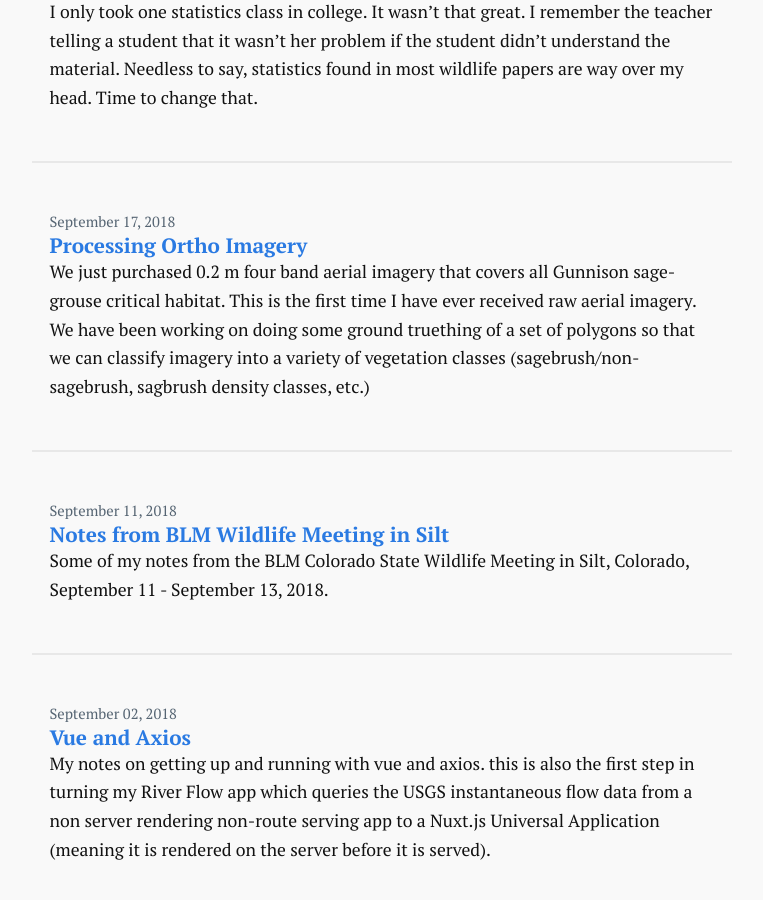
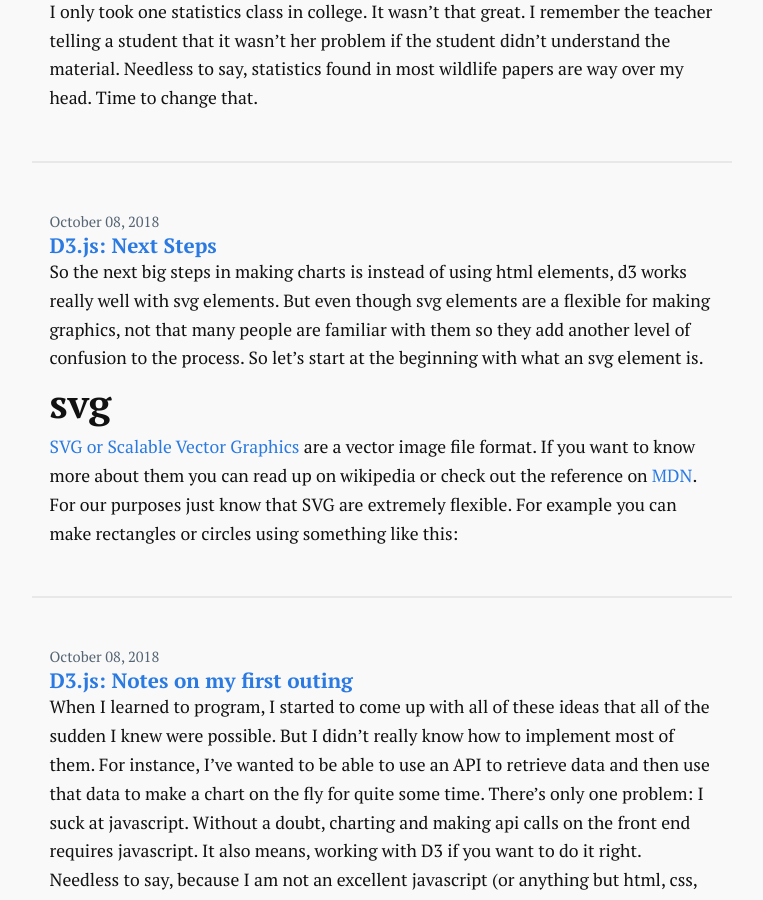
Before and after one commit to mschmidty/bio_notes, a Jekyll site: the page built from index.md, in a window 1280 px wide and 900 px high, scrolled down 1245 px. Shown: the whole window, without its empty margins (238-1001 px from the left). Built offline with Jekyll 4.4.1, drawn with Linux system fonts in a browser that asks for light colours; a script that is not in the unit is left out; some of the changed text lies outside the part shown.

Commit message:
continued series on D3

````diff
--- a/web_dev_notes/_posts/2018-10-08-d3js_first_charts.md
+++ b/web_dev_notes/_posts/2018-10-08-d3js_first_charts.md
@@ -2,19 +2,20 @@
 layout: post
 title:  "D3.js: Notes on my first outing"
 date:   2018-10-08 10:07:03 -0600
-published: false
+published: true
 categories: [js, D3, WebDev]
 ---
 
-I've wanted to be able to use an API to retrieve data and then chart that data on the fly for quite some time.  There's only one problem: I suck at javascript and charting and making api calls on the front end requires javascript.  It also means, working with D3 if you want to do it right. Needless to say, because I am not an excellent javascript (or anything but html and css for that matter) this "dream" has been an uphill battle.  Just getting the data has been a challenge.  Needless to say, today I started working on some simple D3 charts.  It was so confusing.  This note is an attempt to go back over what I learned to try and solidify some of d3's concepts into my head.
+When I learned to program, I started to come up with all of these ideas that all of the sudden I knew were possible.  But I didn't really know how to implement most of them. For instance, I've wanted to be able to use an API to retrieve data and then use that data to make a chart on the fly for quite some time.  There's only one problem: I suck at javascript. Without a doubt, charting and making api calls on the front end requires javascript.  It also means, working with D3 if you want to do it right. Needless to say, because I am not an excellent javascript (or anything but html, css, and a touch of r for that matter) this "dream" has been an uphill battle.  Just getting the data has been a challenge.  Needless to say, today I started working on some simple D3 charts.  No longer will I wait until I magically become an amazing javascript developer to learn how to make charts.
 
-I went through, [Let's Make a Bar Chart](https://bost.ocks.org/mike/bar/) by the creator of D3 Mike Bostock (freakin' genius). Much of the code is copied from that tutorial.  If you find this note helpful, you should check out the actual tutorial.
+So I started. Aaaaand it was so confusing.  There were so many steps to remember with different nuances. So this note is an attempt to go back over what I learned to try and solidify some of d3's concepts in my head.
 
-Before we get into charting, there's some things we need to understand about D3 on a basic level: D3 allows you to do two things: 1) make selections very easily without looping and 2) method chaining.
+To learn D3, I went through, [Let's Make a Bar Chart](https://bost.ocks.org/mike/bar/) by the creator of D3 Mike Bostock (freakin' genius). Much of the code is copied from that tutorial.  If you find this note helpful, you should check out the actual tutorial.  It, and almost anything that Mike does, seems to be pretty great.
+
+Before we get into charting, there's some things we need to understand about D3 on a basic level: D3 has two important features that you need to understand: 1) make selections very easily without looping and 2) method chaining.
 
 ## Selecting in D3
-
-Let's say you want to make an element and then add "Hello World" to that element.  In other words you want to select an element and then do something with it. In vanilla javascript you would do the following:
+Let's say you want to create an element and then add "Hello World" to that element.  In other words you want to select an element and then do something with it. In vanilla javascript you would do the following:
 
 ```js
 var div = document.createElement("div");
@@ -29,7 +30,7 @@
 div.html("Hello, world!");
 ```
 
-Not that much better.  But lets say that we want to select a bunch of elements.  It's true that these days we could use `forEach` in javascript (but wait for the chaining), but D3 makes this really easy to using `selectAll` as well like so:
+Not that much better.  But lets say that we want to select a bunch of elements.  It's true that these days we could use `forEach` in javascript to make this pretty easy, but D3 also makes this really easy by using `selectAll` like so:
 
 ```js
 var section = d3.selectAll("section");
@@ -37,28 +38,33 @@
 div.html("Hello, world!");
 ```
 
-So, even if we didn't use D3 for anything else, it makes slections really easy.  But remember that is just the start.
+So, even if we didn't use D3 for anything else, it makes selections really easy.  But remember that is just the start.
 
 ## Method Chaining
 
-The second thing that you can do in d3 is method chaining.  Method chaining can be done in vanilla js, but is more common using libraries like jQuery and D3.  In D3, method chaining allow us to change, the following:
+The second thing that you can do in d3 is method chaining.  Method chaining can be done in vanilla js, but is more common using libraries like jQuery and D3.  In D3, method chaining allow us to change the following:
 
 ```js
 var body = d3.select("body");
 body.style("color", "black");
 body.style("background-color", "white");
+```
+Into This:
 
-//Into This:
-
+```js
 d3.select("body")
     .style("color", "black")
     .style("background-color", "white");
 ```
+This makes adding many different changes to your selection really easy.
 
-Selecting and Chaining are not the heart of the D3 library by a long shot, but they are important concepts to understand before you move on.
+Remember to that selecting and Chaining are not the heart of the D3 library, but they are important concepts to understand before you move on to doing more complex things.
 
-## Coding a Chart
+## Coding Our First Chart
 
+
+
+The [first chart](https://bost.ocks.org/mike/bar/#manual) in the tutorial is built with vanilla html and css, without using any D3.  The chart is a series of `<div>` elements all with in-line css styles that signify their length or value.  The first d3 chart is a recreation of this, and it looks like this:
 <style>
 
 .chart div {
@@ -90,13 +96,10 @@
     .text(function(d) { return d; });
 </script>
 
-The [first chart](https://bost.ocks.org/mike/bar/#manual) in the tutorial is built with vanilla html and css.  The chart is a series of `<div>` elements all with in-line css styles that signify their length or value.  The first d3 chart is a recreation of this, and it looks like this:
-
+And the code to make that looks like this:
 ```html
 <div class="chart"></div>
-```
 
-```js
 <script src="//d3js.org/d3.v3.min.js"></script>
 <script>
 
@@ -127,28 +130,29 @@
 ```
 ### The D3 Code
 
-First we need to select the `html` element that we want to add the chart to:
+First we need to select the `html` element that we want to add the chart to.  Remember how one of the things D3 does really well is select things.
 
 ```js
 d3.select(".chart")
 ```
-Next we want to set up d3 to create several `<div>`elements that we will add widths to.
+Pretty easy, all we do is say select and then give the class of the element we are selecting.
 
+Next we want to set up d3 to create several `<div>`elements that we will add widths using the html style attribute.
 ```js
 d3.select(".chart")
   .selectAll("div")
 ```
-I didn't say this before, but because we have created a new element based on our first selection, we basically are forgetting the old selection and are now only able to work with the `.selectAll("div")`.  This is a littl confusing because you are technically making a slection of `<div>`s that don't actually exist.  Mike B. explains: *"Think of the initial selection as declaring the elements you want to exist"*.
+I didn't say this before, but because we have created a new elements with `.selectAll` based on our first selection, we basically are forgetting the old selection and are now only able to work with the `.selectAll("div")`.  This is a little confusing because you are technically making a selection of `<div>`s that don't actually exist.  Mike B. explains: *"Think of the initial selection as declaring the elements you want to exist"*.
 
-The next step is to now to join the data to our `<div>`s that we want to exist and then append that data to our divs.  to do this, we first need to add our data with the [`data()`](https://github.com/d3/d3/wiki#data), which joins data to a selection.
+The next step is to now to join the data to our `<div>`s that we want to exist and then append that data to our divs.  to do this, we first need to add our data with the [`data()`](https://github.com/d3/d3/wiki#data) function, which joins data to a selection.
 
 > **[From the D3 Wiki](https://github.com/d3/d3-selection/blob/master/README.md#selection_data)** Joins the specified array of data with the selected elements, returning a new selection that represents the update selection: the elements successfully bound to data.
 
-The next step is kind of confusing.  After we call `data(data)` joining our data the object "returns" both an `enter()` and `exit()` selection. In the tutorial it's described this way: "*The data operator returns the update selection. The enter and exit selections hang off the update selection, so you can ignore them if you don’t need to add or remove elements*". The next part, what we do with the `enter()` selection, I don't quite understand either so I'm going to quote the tutorial again directly:
+The next step is kind of confusing.  After we call `data(data)` joining our data to our chain, `data()` "returns" both an `enter()` and `exit()` selection. In the tutorial it's described this way: "*The data operator returns the update selection. The enter and exit selections hang off the update selection, so you can ignore them if you don’t need to add or remove elements*". What we do with the `enter()` selection, I don't quite understand either so I'm going to quote the tutorial again directly:
 
 > **[From the D3 Bar Chart Tutorial](https://bost.ocks.org/mike/bar/#automatic)** - Since we know the selection is empty, the returned update and exit selections are also empty, and we need only handle the enter selection which represents new data for which there was no existing element. We instantiate these missing elements by appending to the enter selection.
 
-That's a lot to unpack. What I the above sudo jibberish is saying is, we use the `data()` function to join our `var data` array to our `selectAll("div")`, selection, we then use the `enter()` function to take the now joined `data(data)` and create several divs by appending each element in the `var data` array to it's own div `<div>`.
+That's a lot to unpack. What I believe the above sudo jibberish is saying is, we use the `data()` function to join our `var data` array to our `selectAll("div")` selection. We then use the `enter()` function to take the now joined `data(data)` and create several divs by appending each element in the `var data` array to it's own div `<div>`.
 
 ```js
 d3.select(".chart")
@@ -157,7 +161,7 @@
   .enter().append("div")
 ```
 
-So let's step back, until this point we have really just created the number of divs as we have values in our `var data` array. If you stopped here you would have 5 divs that cross the page. But these steps are kind of critical to creating any d3 chart.  And it's really important to understand that the data created the divs based on how many there were.  That's another amazing thing about d3.
+So let's step back, until this point we have really just created the divs for every value we have in our `var data` array. If you stopped here you would have 5 divs that cross the page. But these steps are kind of critical to creating any d3 chart.  And it's really important to understand that the data created the divs based on how many values there were in the data.  Unlike selections, this would be much harder to do in vanilla javascript.
 
 ## Finishing the Chart
 The next steps allow us to take our newly created `div`s and in a relative way add attributes/styles to them.
@@ -184,6 +188,24 @@
     .text(function(d){ return d })
 ```
 
-## svg
 
-In the above example, we used html and inline css to render a chart.  For a bar chart that worked great.  However, html and css are extremely limited. If we want to make anything but a bar chart, we will need to find an html element that is much more flexible.  Enter [svg or Scalable Vector Graphics](https://en.wikipedia.org/wiki/Scalable_Vector_Graphics).
+## Domain and Range
+
+The last thing to get started with charting with D3.js is scaling the chart so that you don't have to do any math. We can use D3 so that the pixels of each bar add up to equal the width of the chart. You do this with `d3.scale.linear` (in more recent versions of d3, the function is `d3.scaleLinear`). This takes a few steps, because we not only have to set the scale with `domain()` and `range()` but we also have to change our `.style()` function. So our final code will look like this:
+
+```js
+var x = d3.scale.linear()
+.domain([0, d3.max(data)]) ##Sets the max value at the range max
+.range([0,420]) ##Sets the start and end of the range
+
+
+d3.select(".chart")
+.selectAll("div")
+.data(data)
+.enter().append("div")
+.style("width", function(d){return x(d) + "px" })
+.text(function(d){return d })
+
+
+
+```
--- /dev/null
+++ b/web_dev_notes/_posts/2018-10-08-d3js_svg_charts.md
@@ -0,0 +1,25 @@
+---
+layout: post
+title:  "D3.js: Next Steps"
+date:   2018-10-08 10:07:03 -0600
+published: true
+categories: [js, D3, WebDev]
+---
+
+So the next big steps in making charts is instead of using html elements, d3 works really well with svg elements.  But even though svg elements are a flexible for making graphics, not that many people are familiar with them so they add another level of confusion to the process.  So let's start at the beginning with what an svg element is.
+## svg
+[SVG or Scalable Vector Graphics](https://en.wikipedia.org/wiki/Scalable_Vector_Graphics) are a vector image file format.  If you want to know more about them you can read up on wikipedia or check out the reference on [MDN](https://developer.mozilla.org/en-US/docs/Web/SVG). For our purposes just know that SVG are extremely flexible.  For example you can make rectangles or circles using something like this:
+
+```html
+<svg viewBox = "0 0 100 100" xmlns="http://www.w3.org/2000/svg">
+  <g>
+    <rect x="0" y="0" width="50" height="50" />
+  <rect x="60" y="0" width="50" height="50" rx="15" ry="15" />
+  </g>
+
+</svg>
+<svg viewBox = "0 0 100 100" xmlns="http://www.w3.org/2000/svg">
+   <circle cx="25" cy="25" r="25" />
+
+</svg>
+```
````
Also changed, not shown: other parts of web_dev_notes/_posts/2018-10-08-d3js_first_charts.md (+1 -1 lines), Gemfile.lock, 3 other files.
